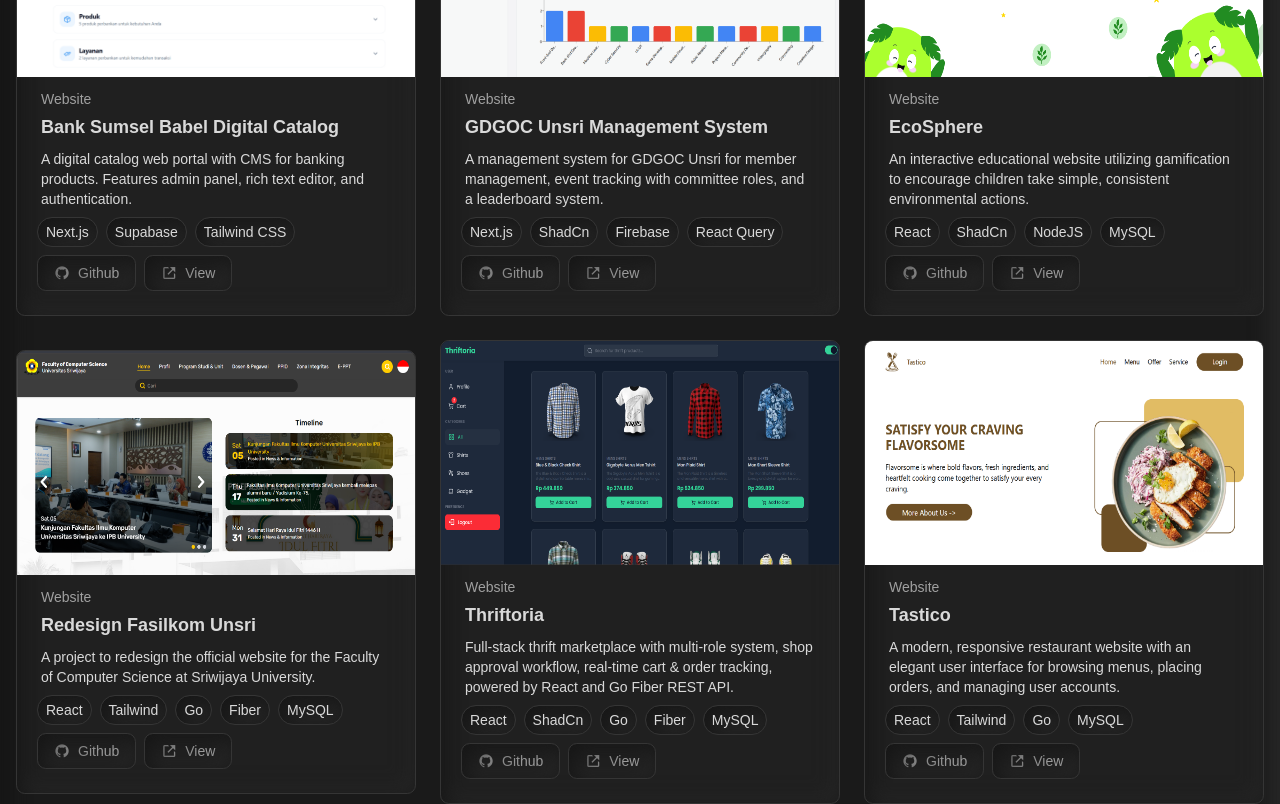
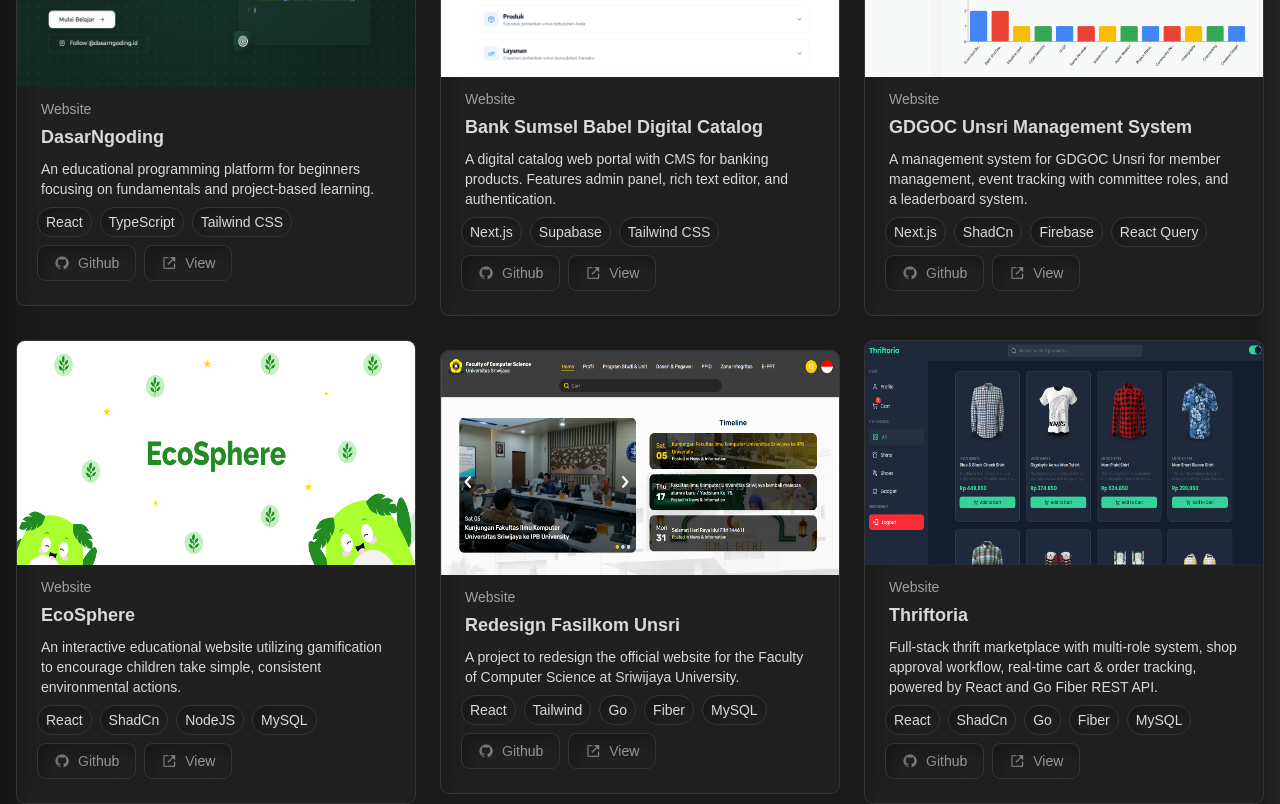
Before and after one commit to ElloRabyndra/Ello-Rabyndra, a React (Vite) app: page /projects in a window 1280 px wide. Shown: the part 360-1164 px from the top of the page. Built offline with nearby package versions, Linux system fonts and the light colour scheme.

Commit message:
chore(projects): update new project data

```diff
--- a/src/database/data.js
+++ b/src/database/data.js
@@ -61,7 +61,8 @@ const techs = [
   {
     id: 11,
     name: "Supabase",
-    image: "https://cdn.jsdelivr.net/gh/devicons/devicon@latest/icons/supabase/supabase-original.svg",
+    image:
+      "https://cdn.jsdelivr.net/gh/devicons/devicon@latest/icons/supabase/supabase-original.svg",
   },
   {
     id: 12,
@@ -88,6 +89,17 @@ const projects = [
   {
     id: 1,
     category: "Website",
+    title: "DasarNgoding",
+    description:
+      "An educational programming platform for beginners focusing on fundamentals and project-based learning.",
+    image: "/dasarngodingid.png",
+    tech: ["React", "TypeScript", "Tailwind CSS"],
+    link: "https://dasarngodingid.vercel.app/",
+    github: "https://github.com/ElloRabyndra/DasarNgoding",
+  },
+  {
+    id: 2,
+    category: "Website",
     title: "Bank Sumsel Babel Digital Catalog",
     description:
       "A digital catalog web portal with CMS for banking products. Features admin panel, rich text editor, and authentication.",
@@ -97,7 +109,7 @@ const projects = [
     github: "https://github.com/ElloRabyndra/Bank-Sumsel-Babel-Catalog",
   },
   {
-    id: 12,
+    id: 3,
     category: "Website",
     title: "GDGOC Unsri Management System",
     description:
@@ -108,7 +120,7 @@ const projects = [
     github: "https://github.com/ElloRabyndra/gdgoc-unsri-management-system",
   },
   {
-    id: 3,
+    id: 4,
     category: "Website",
     title: "EcoSphere",
     description:
@@ -119,7 +131,7 @@ const projects = [
     github: "https://github.com/ElloRabyndra/EcoSphere",
   },
   {
-    id: 4,
+    id: 5,
     category: "Website",
     title: "Redesign Fasilkom Unsri",
     description:
@@ -130,7 +142,7 @@ const projects = [
     github: "https://github.com/ElloRabyndra/Fasilkom-Universitas-Sriwijaya",
   },
   {
-    id: 5,
+    id: 6,
     category: "Website",
     title: "Thriftoria",
     description:
@@ -141,7 +153,7 @@ const projects = [
     github: "https://github.com/ElloRabyndra/Team_Green_Thriftoria",
   },
   {
-    id: 6,
+    id: 7,
     category: "Website",
     title: "Tastico",
     description:
@@ -152,7 +164,7 @@ const projects = [
     github: "https://github.com/ElloRabyndra/tastico",
   },
   {
-    id: 7,
+    id: 8,
     category: "Website",
     title: "Marketplace Management",
     description:
@@ -163,7 +175,7 @@ const projects = [
     github: "https://github.com/ElloRabyndra/MarketPlaceManagement",
   },
   {
-    id: 8,
+    id: 9,
     category: "Website, IoT",
     title: "Warehouse Dashboard",
     description:
@@ -173,17 +185,28 @@ const projects = [
     link: "https://warehouse-dashboard-self.vercel.app/",
     github: "https://github.com/ElloRabyndra/Warehouse-Dashboard",
   },
-  {
-    id: 9,
-    category: "Website",
-    title: "MyNotes",
-    description:
-      "A responsive note-taking app with authentication, CRUD features, and pinning, built using Node.js and Tailwind CSS.",
-    image: "/MyNotes.png",
-    tech: ["Tailwind", "NodeJS", "Express", "EJS", "MySQL"],
-    link: "https://ellorabyndra.github.io/MyNotes/",
-    github: "https://github.com/ElloRabyndra/MyNotes-old",
-  },
+  // {
+  //   id: 10,
+  //   category: "Website",
+  //   title: "MyNotes",
+  //   description:
+  //     "A responsive note-taking app with authentication, CRUD features, and pinning, built using Node.js and Tailwind CSS.",
+  //   image: "/MyNotes.png",
+  //   tech: ["Tailwind", "NodeJS", "Express", "EJS", "MySQL"],
+  //   link: "https://ellorabyndra.github.io/MyNotes/",
+  //   github: "https://github.com/ElloRabyndra/MyNotes-old",
+  // },
+  // {
+  //   id: 11,
+  //   category: "Website",
+  //   title: "MyOshi",
+  //   description:
+  //     "An interactive JKT48 member gallery with pagination and gacha system to discover your favorite member.",
+  //   image: "/MyOshi.png",
+  //   tech: ["React", "Tailwind"],
+  //   link: "https://myoshi.vercel.app/",
+  //   github: "https://github.com/ElloRabyndra/MyOshi",
+  // },
   // {
   //   id: 10,
   //   category: "Website",
@@ -194,17 +217,6 @@ const projects = [
   //   tech: ["Python", "Flask", "Tailwind", "Javascript"],
   //   link: "https://nim-validation.vercel.app/",
   //   github: "https://github.com/ElloRabyndra/Nim_Validation",
-  // },
-  // {
-  //   id: 111,
-  //   category: "Website",
-  //   title: "MyOshi",
-  //   description:
-  //     "An interactive JKT48 member gallery with pagination and gacha system to discover your favorite member.",
-  //   image: "/MyOshi.png",
-  //   tech: ["React", "Tailwind"],
-  //   link: "https://myoshi.vercel.app/",
-  //   github: "https://github.com/ElloRabyndra/MyOshi",
   // },
 ];
 
```
Also changed, not shown: public/dasarngodingid.png (added).
